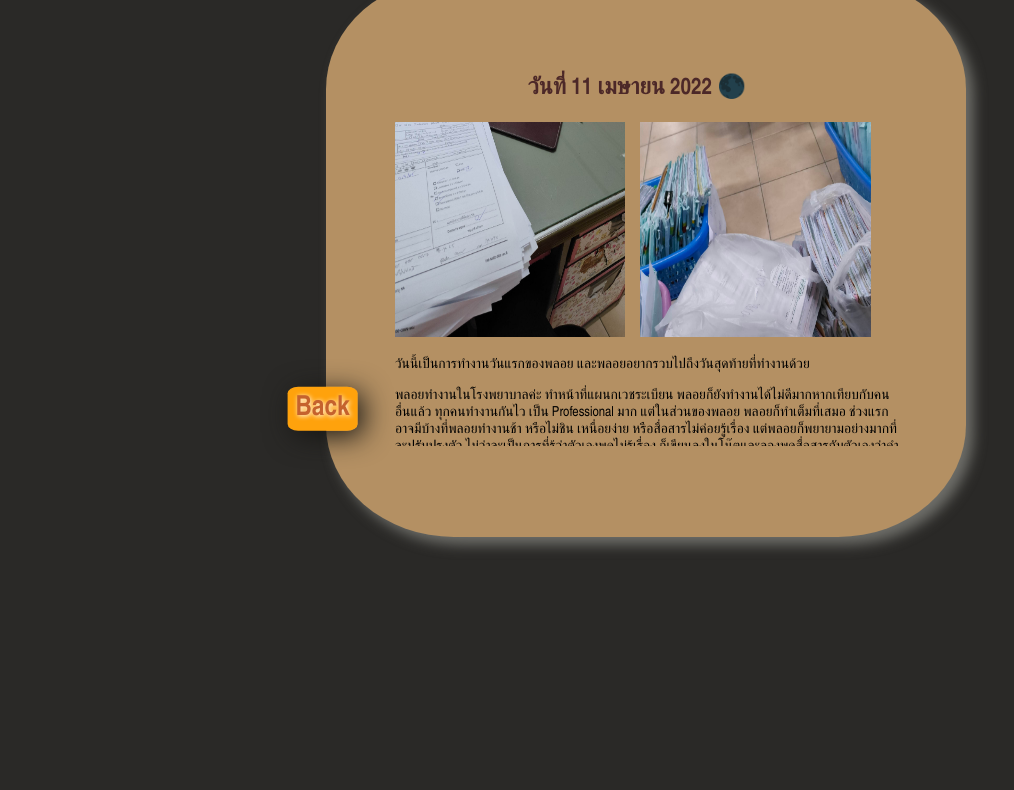
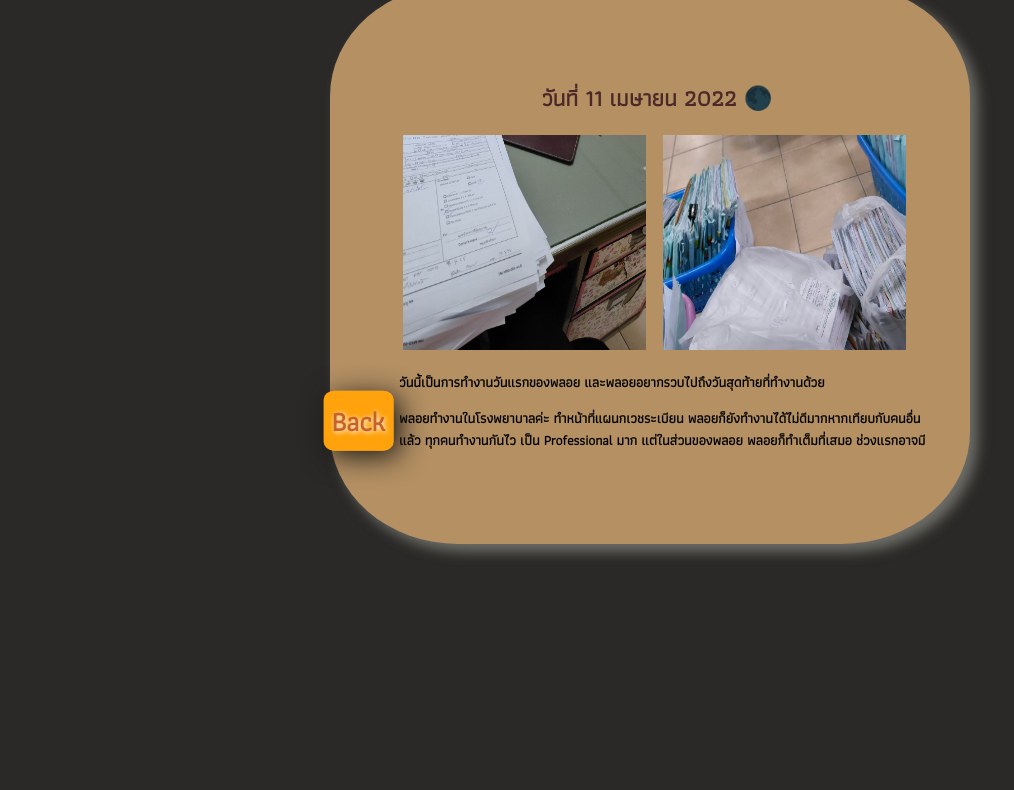
Before and after one commit to AkaKitsune027/Webtech, a plain HTML site: page memo/htmlMemo/memo1.html in a window 1280 px wide. Shown: the part 159-949 px from the top of the page, without its empty margins (11-1025 px from the left). Before the commit the page ends 800 px from the top, so only its background shows below. Drawn offline with Linux system fonts and the light colour scheme.

Commit message:
Update 28/11 13.24

```diff
--- a/memo/cssMemo/memo1.css
+++ b/memo/cssMemo/memo1.css
@@ -1,11 +1,11 @@
 /* --------------- BASIC SETTING PAGES ---------------- */
-@import url("https://fonts.googleapis.com/css2?family=Athiti&display=swap");
+@import url('https://fonts.googleapis.com/css2?family=Athiti&display=swap');
 
 body {
   width: 70vw;
   height: 70vh;
   margin: 0;
-  font-family: "'Athiti', sans-serif, Franklin Gothic Medium", "Arial Narrow";
+  font-family: 'Athiti', sans-serif, "Franklin Gothic Medium", "Arial Narrow";
   overflow: hidden visible;
   background-color: #2a2927;
   font-size: 1.2vw;
@@ -115,7 +115,7 @@ h2 {
   margin-top: 12%;
   overflow-y: auto;
   overflow-x: hidden;
-  width: 70vw;
+  width: 75vw;
   height: 70%;
 
 }
@@ -125,7 +125,7 @@ h3#memo1 {
   margin-left: 5em;
   text-align: left;
   font-size: 0.9em;
-  font-weight: 500;
+  font-weight: 600;
 }
 
 ::-webkit-scrollbar {
@@ -147,8 +147,7 @@ h3#memo1 {
 .Back {
   text-align: center;
   transform: translate(-40em, 27em);
-  width: 10%;
-  height: 20%;
+  width: 5%;
 }
 
 .Back a:link,a:visited{
@@ -156,7 +155,6 @@ h3#memo1 {
   background-color: rgb(255, 162, 12);
   font-size: 1.8em;
   font-weight: 600;
-  height: 10%;
   border-radius: 15%;
   box-shadow: 0.2em 0.2em 1em rgb(23, 22, 19);
 }
--- a/memo/htmlMemo/memo1.html
+++ b/memo/htmlMemo/memo1.html
@@ -70,7 +70,7 @@
             <div class="picture">
 
             <img src="../../img/memo10.3.jpg"
-            style="width:30%; height:30%; margin-left:35%;">
+            style="width:30%; height:30%; margin-left:43%;">
 
            </div>
 
```
